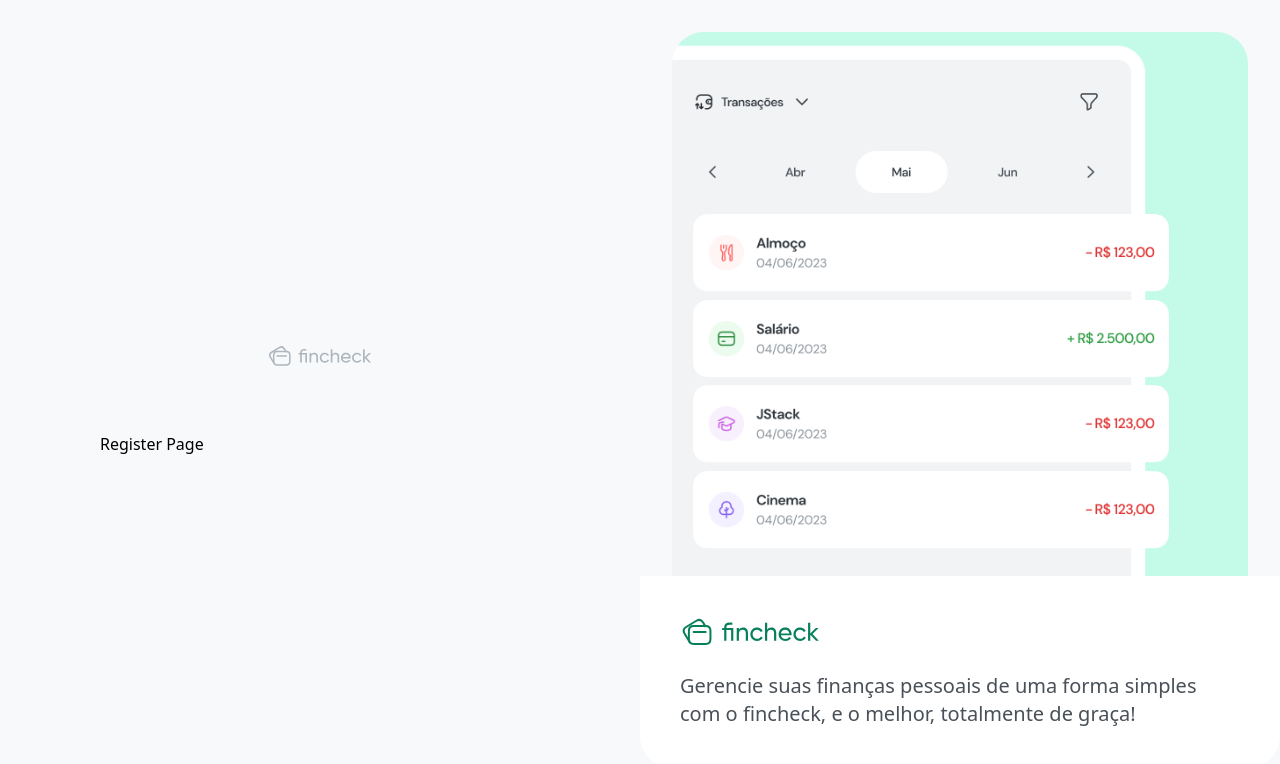
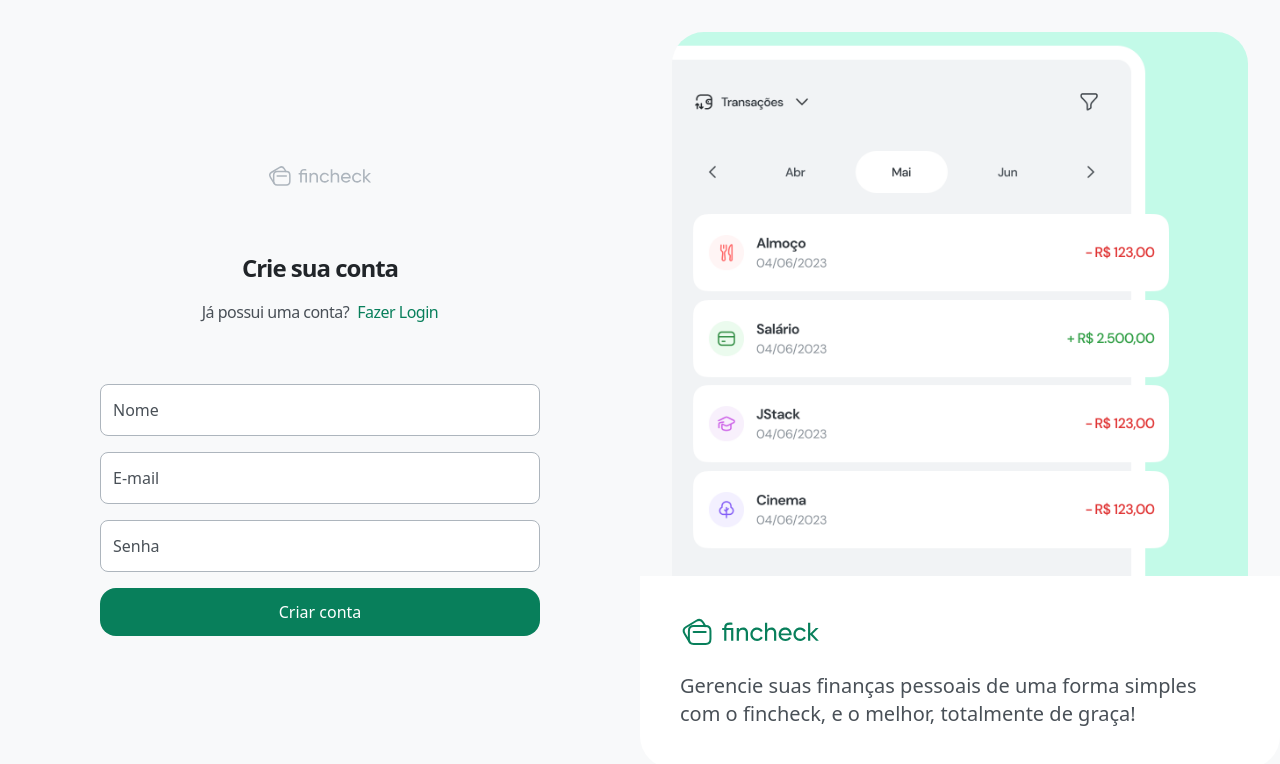
Before and after one commit to pedroht/fincheck, a React (Vite) app in the folder frontend/: page /register in a window 1280 px wide. Shown: the top 764 px of the page. Built offline with nearby package versions, Linux system fonts and the light colour scheme.

Commit message:
feat: updated register page

```diff
--- a/frontend/src/view/pages/Register/index.tsx
+++ b/frontend/src/view/pages/Register/index.tsx
@@ -1,3 +1,46 @@
+import { Link } from "react-router-dom";
+
+import { Input } from "../../components/Input";
+import { Button } from "../../components/Button";
+
 export function Register() {
-  return <h1>Register Page</h1>
+  return (
+    <>
+      <header className="flex flex-col items-center gap-4">
+        <h1 className="text-2xl font-bold text-gray-900 tracking-[-1px]">
+          Crie sua conta
+        </h1>
+
+        <p className="space-x-2">
+          <span className="text-gray-700 tracking-[-0.5px]">
+            Já possui uma conta?
+          </span>
+          <Link to="/login" className="tracking-[-0.5px] text-teal-900 font-medium">
+            Fazer Login
+          </Link>
+        </p>
+      </header>
+
+      <form className="mt-[60px] flex flex-col gap-4">
+        <Input
+          name="name"
+          placeholder="Nome"
+        />
+        <Input
+          name="email"
+          type="email"
+          placeholder="E-mail"
+        />
+        <Input
+          name="password"
+          type="password"
+          placeholder="Senha"
+        />
+
+        <Button type="submit" className="mt-2">
+          Criar conta
+        </Button>
+      </form>
+    </>
+  )
 }
```
